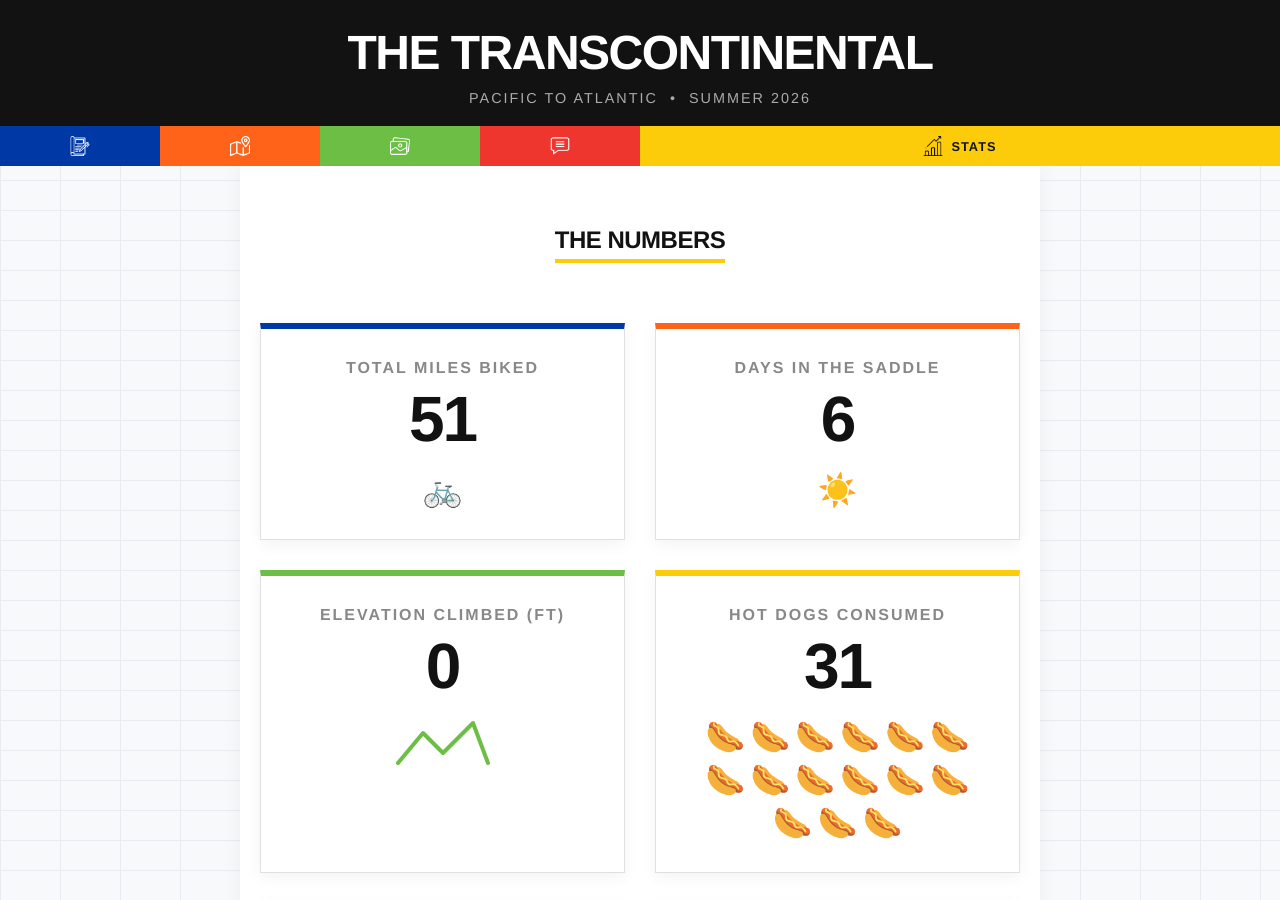
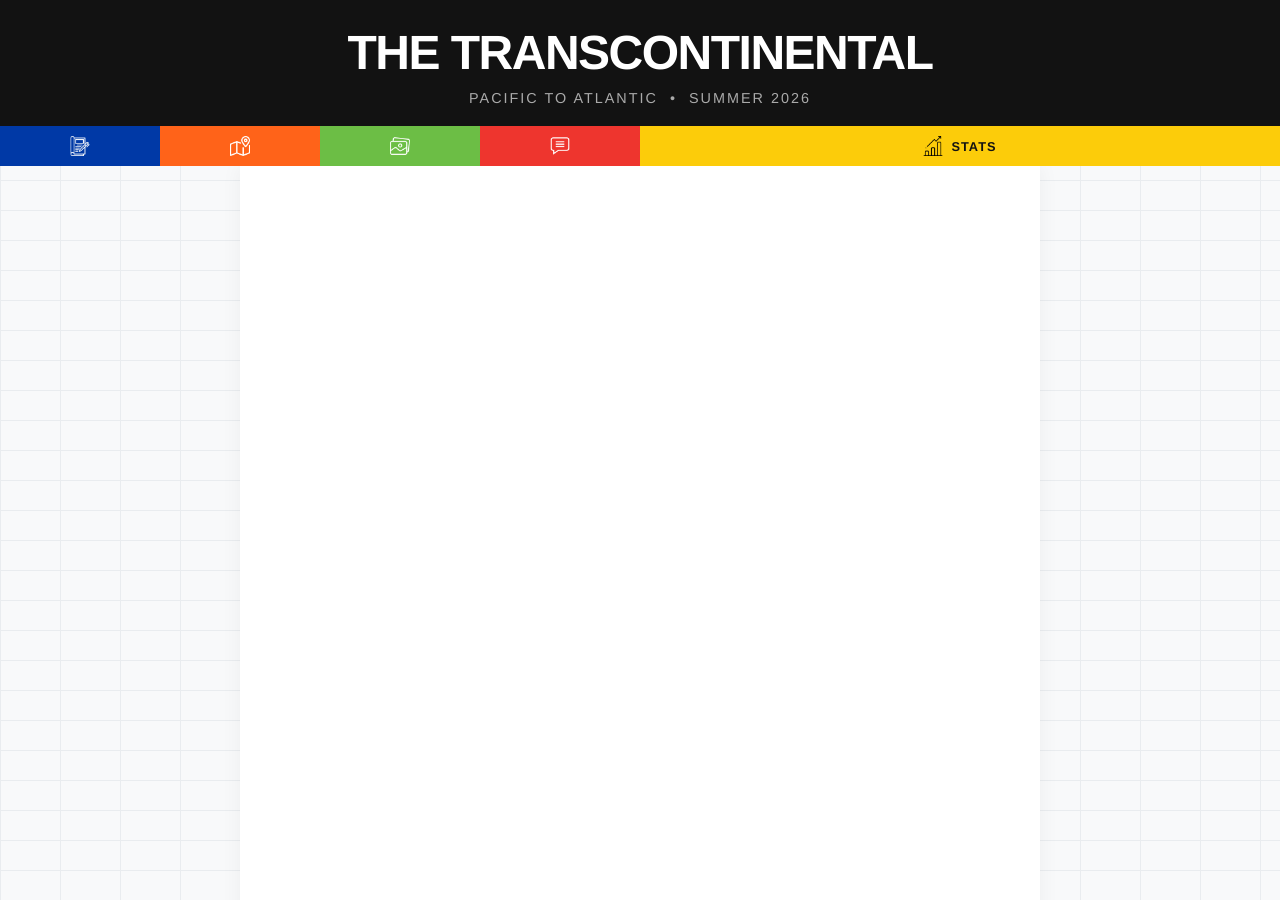
Before and after one commit to mschiller87/bike-tracker, a Jekyll site: the page built from stats.html, in a window 1280 px wide and 900 px high. Built offline with Jekyll 4.4.1, drawn with Linux system fonts in a browser that asks for light colours; some of the changed text lies outside the part shown.

Commit message:
Update stats.html

```diff
--- a/stats.html
+++ b/stats.html
@@ -9,20 +9,6 @@
         margin: 40px auto;
         padding: 0 20px;
         font-family: 'Helvetica Neue', Helvetica, Arial, sans-serif;
-    }
-
-    .stats-header {
-        text-align: center;
-        margin-bottom: 40px;
-    }
-
-    .stats-header h2 {
-        color: #121212;
-        text-transform: uppercase;
-        border-bottom: 4px solid #FCCC0A; /* MTA Yellow */
-        display: inline-block;
-        padding-bottom: 5px;
-        letter-spacing: -0.5px;
     }
 
     /* THE STAT CARDS GRID */
@@ -39,12 +25,12 @@
         padding: 30px;
         text-align: center;
         box-shadow: 0 4px 15px rgba(0,0,0,0.05);
-        opacity: 0; /* Hidden by default for scroll animation */
-        transform: translateY(30px);
-        transition: all 0.6s cubic-bezier(0.25, 1, 0.5, 1);
+        opacity: 0;
+        transform: translateY(40px);
+        /* SLOWED DOWN: The card itself takes 1 full second to gracefully float up and fade in */
+        transition: all 1s cubic-bezier(0.25, 1, 0.5, 1);
     }
 
-    /* When the JS detects the card is on screen, it adds this class */
     .stat-card.in-view {
         opacity: 1;
         transform: translateY(0);
@@ -78,7 +64,7 @@
     }
     .mountain-path {
         fill: none;
-        stroke: #6CBE45; /* MTA Green */
+        stroke: #6CBE45;
         stroke-width: 4;
         stroke-linecap: round;
         stroke-linejoin: round;
@@ -86,7 +72,8 @@
         stroke-dashoffset: 200;
     }
     .stat-card.in-view .mountain-path {
-        animation: climbMountain 2s ease-out forwards;
+        /* Slowed from 2s to 3s */
+        animation: climbMountain 3s ease-out forwards;
         animation-delay: 0.5s;
     }
     @keyframes climbMountain {
@@ -107,132 +94,8 @@
         transform: translateY(-20px);
     }
     .stat-card.in-view .hotdog-emoji {
-        animation: dropIn 0.5s cubic-bezier(0.175, 0.885, 0.32, 1.275) forwards;
+        /* Slowed from 0.5s to 0.8s for a lazier drop */
+        animation: dropIn 0.8s cubic-bezier(0.175, 0.885, 0.32, 1.275) forwards;
     }
     @keyframes dropIn {
-        to { opacity: 1; transform: translateY(0); }
-    }
-
-    /* Flat Tire Spin Animation */
-    .tire-icon {
-        font-size: 2.5rem;
-        display: inline-block;
-    }
-    .stat-card.in-view .tire-icon {
-        animation: flatTireWobble 1s ease-in-out forwards;
-        animation-delay: 0.5s;
-    }
-    @keyframes flatTireWobble {
-        0% { transform: rotate(0deg); }
-        25% { transform: rotate(15deg); }
-        50% { transform: rotate(-10deg); }
-        75% { transform: rotate(5deg) scaleY(0.8); } /* The "deflate" squish */
-        100% { transform: rotate(0deg) scaleY(0.6); opacity: 0.5; }
-    }
-</style>
-
-<div class="stats-container">
-    <div class="stats-header">
-        <h2>The Numbers</h2>
-    </div>
-
-    <div class="stat-grid">
-
-        <div class="stat-card" style="border-top-color: #0039A6;">
-            <div class="stat-title">Total Miles Biked</div>
-            <div class="stat-number" data-target="{{ site.posts.first.total_miles | default: 0 }}">0</div>
-            <div style="font-size: 2rem;">🚲</div>
-        </div>
-
-        <div class="stat-card" style="border-top-color: #FF6319;">
-            <div class="stat-title">Days in the Saddle</div>
-            <div class="stat-number" data-target="{{ site.posts.size }}">0</div>
-            <div style="font-size: 2rem;">☀️</div>
-        </div>
-
-        <div class="stat-card" style="border-top-color: #6CBE45;">
-            <div class="stat-title">Elevation Climbed (ft)</div>
-            <div class="stat-number" data-target="0" id="elevation-stat">0</div>
-            <svg class="mountain-graphic" viewBox="0 0 100 50">
-                <path class="mountain-path" d="M5,45 L30,15 L50,35 L80,5 L95,45" />
-            </svg>
-        </div>
-
-        <div class="stat-card" style="border-top-color: #FCCC0A;">
-            <div class="stat-title">Hot Dogs Consumed</div>
-            <div class="stat-number" data-target="{{ site.data.fun_stats.hot_dogs | default: 0 }}">0</div>
-            <div class="hotdog-container" id="hotdog-box"></div>
-        </div>
-
-        <div class="stat-card" style="border-top-color: #EE352E;">
-            <div class="stat-title">Flat Tires</div>
-            <div class="stat-number" data-target="{{ site.data.fun_stats.flat_tires | default: 0 }}">0</div>
-            <div class="tire-icon">🛞</div>
-        </div>
-
-        <div class="stat-card" style="border-top-color: #0039A6;">
-            <div class="stat-title">Showers Taken</div>
-            <div class="stat-number" data-target="{{ site.data.fun_stats.showers | default: 0 }}">0</div>
-            <div style="font-size: 2rem;">🚿</div>
-        </div>
-
-    </div>
-</div>
-
-<script>
-    document.addEventListener("DOMContentLoaded", function() {
-
-        // 1. Generate the Hot Dog Emojis based on the data!
-        const hotDogTarget = {{ site.data.fun_stats.hot_dogs | default: 0 }};
-        const hotDogBox = document.getElementById('hotdog-box');
-        // Only show up to 15 emojis so it doesn't break the layout, but keep the number accurate!
-        const displayLimit = Math.min(hotDogTarget, 15);
-        for(let i=0; i < displayLimit; i++) {
-            let hd = document.createElement('span');
-            hd.className = 'hotdog-emoji';
-            hd.innerText = '🌭';
-            // Stagger the drop-in animation
-            hd.style.animationDelay = (i * 0.1) + 's';
-            hotDogBox.appendChild(hd);
-        }
-
-        // 2. The Intersection Observer (Triggers animations when scrolled into view)
-        const observer = new IntersectionObserver((entries) => {
-            entries.forEach(entry => {
-                if (entry.isIntersecting) {
-                    // Add the class that triggers the CSS animations
-                    entry.target.classList.add('in-view');
-
-                    // Trigger the Number Counter animation
-                    const numberElement = entry.target.querySelector('.stat-number');
-                    if (numberElement && !numberElement.classList.contains('counted')) {
-                        numberElement.classList.add('counted');
-                        const target = parseInt(numberElement.getAttribute('data-target'));
-                        const duration = 2000; // 2 seconds
-                        const stepTime = Math.abs(Math.floor(duration / target));
-                        let current = 0;
-
-                        if (target > 0) {
-                            const timer = setInterval(() => {
-                                current += Math.ceil(target / 50); // Speeds it up for big numbers
-                                if (current >= target) {
-                                    numberElement.innerText = target.toLocaleString(); // Adds commas!
-                                    clearInterval(timer);
-                                } else {
-                                    numberElement.innerText = current.toLocaleString();
-                                }
-                            }, 30);
-                        }
-                    }
-                    // Un-observe so it only happens once
-                    observer.unobserve(entry.target);
-                }
-            });
-        }, { threshold: 0.2 });
-
-        // Attach observer to all stat cards
-        document.querySelectorAll('.stat-card').forEach(card => {
-            observer.observe(card);
-        });
-    });
-</script>
+        to { opacity: 1
```
Also changed, not shown: other parts of stats.html (+1 -1 lines).
